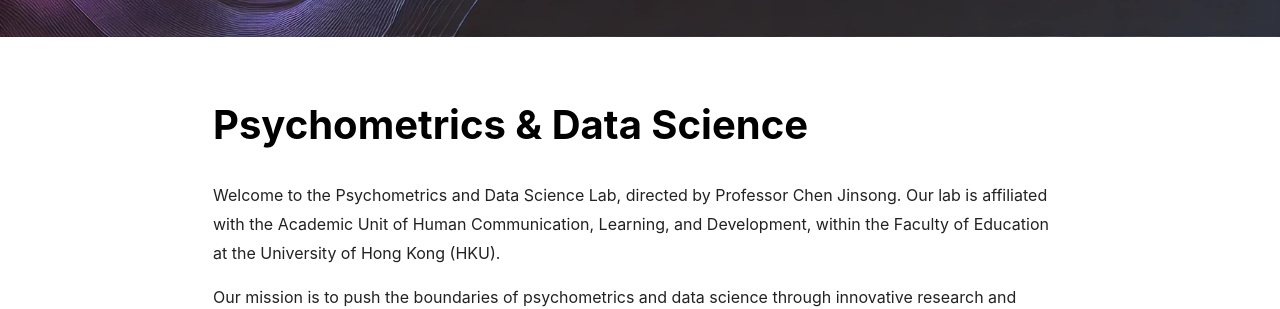
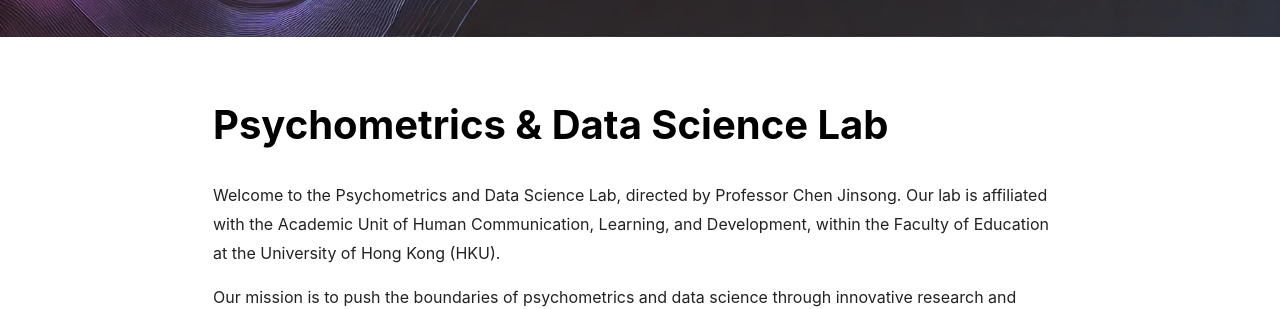
Before and after one commit to psychometrics-ds/psychometrics-ds.github.io, a Jekyll site: the page built from index.md, in a window 1280 px wide and 900 px high, scrolled down 534 px. Shown: the part 160-469 px from the top of the window. Built offline with Jekyll 4.4.1, drawn with Linux system fonts in a browser that asks for light colours; nearby versions of some CDN libraries.

Commit message:
Update index.md

```diff
--- a/index.md
+++ b/index.md
@@ -1,6 +1,6 @@
 ---
 layout: article
-title: Psychometrics & Data Science
+title: Psychometrics & Data Science Lab
 mode: immersive
 header:
   theme: dark
@@ -16,7 +16,7 @@
 
 <img src="/assets/main_campus.jpg" alt="photo of HKU main campus" width="100%"/>
 
-# Our Focus
+## Our Focus
 
 - Educational Assessment
 - Measurement Techniques
```
